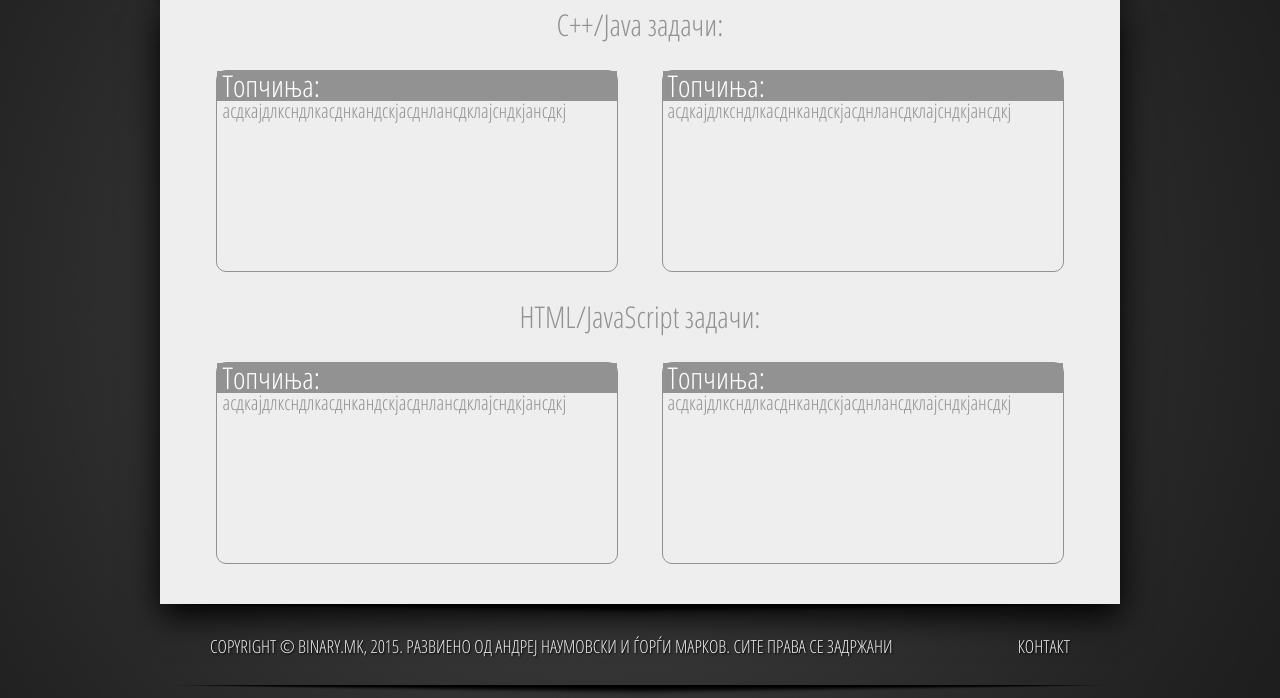
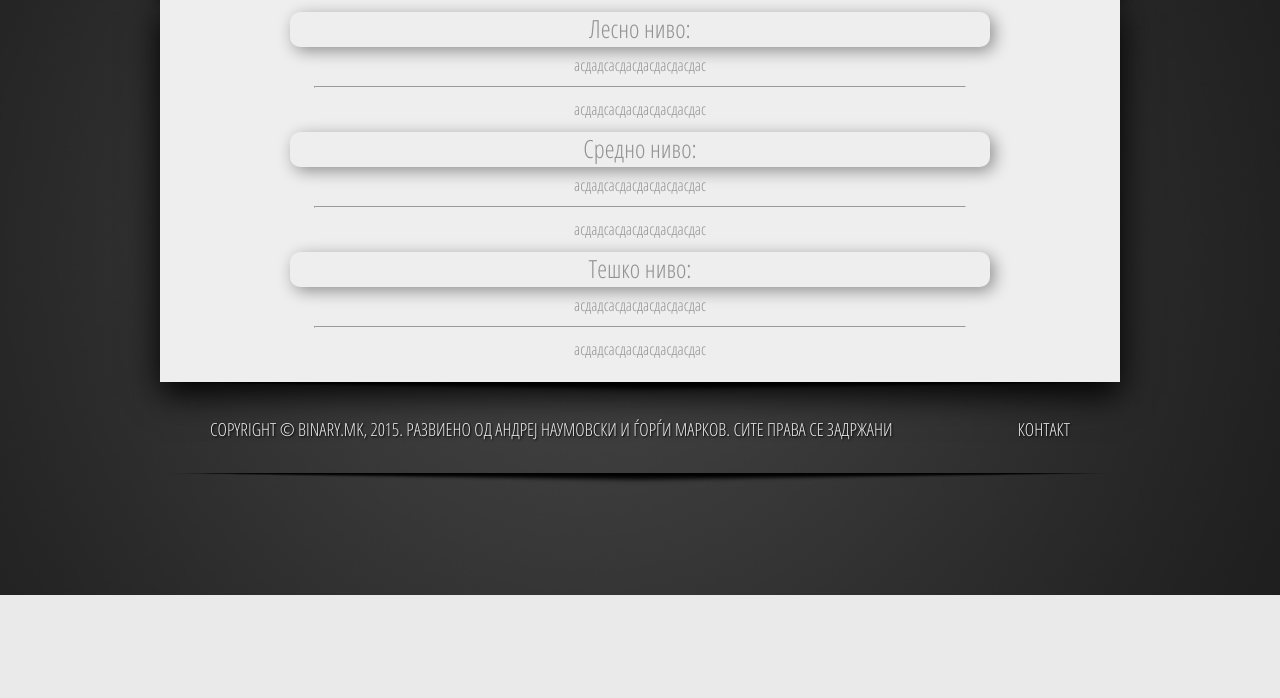
Before and after one commit to andrej-naumovski/binarymk-ias-website, a PHP site: page /practice.php in a window 1280 px wide. Shown: the part 205-903 px from the top of the page. After the commit the page ends 800 px from the top, so only its background shows below. Run offline with PHP 8.4, Linux system fonts and the light colour scheme.

Commit message:
Practice.php/css changed.
Practice.php/css changed.

```diff
--- a/practice.php
+++ b/practice.php
@@ -25,42 +25,30 @@
 			</nav>
 		</header>
 		<div id="main">
-		<h2>C++/Java задачи:</h2>
-			<div id="zadacha1" class="zadacha">
-				<div id="topdiv">
-				<h1>Топчиња:</h1>
-				</div>
-				<div id="botdiv">
-				<p>асдкајдлксндлкасднкандскјасднлансдклајсндкјансдкј</p>
-				</div>
+			<div class="contentBtn" id="easy">
+			<h3>Лесно ниво:</h3>
 			</div>
-			<div  id="zadacha2" class="zadacha">
-				<div id="topdiv">
-				<h1>Топчиња:</h1>
-				</div>
-				<div id="botdiv">
-				<p>асдкајдлксндлкасднкандскјасднлансдклајсндкјансдкј</p>
-				</div>
+			<div class="content" id="easyContent">
+			<p>асдадсасдасдасдасдасдас</p>
+			<hr />
+			<p>асдадсасдасдасдасдасдас</p>
 			</div>
-			<br />
-			<h2>HTML/JavaScript задачи:</h2>
-			<div id="zadacha1" class="zadacha">
-				<div id="topdiv">
-				<h1>Топчиња:</h1>
-				</div>
-				<div id="botdiv">
-				<p>асдкајдлксндлкасднкандскјасднлансдклајсндкјансдкј</p>
-				</div>
+			<div class="contentBtn" id="medium">
+			<h3>Средно ниво:</h3>
 			</div>
-			<div  id="zadacha2" class="zadacha">
-				<div id="topdiv">
-				<h1>Топчиња:</h1>
-				</div>
-				<div id="botdiv">
-				<p>асдкајдлксндлкасднкандскјасднлансдклајсндкјансдкј</p>
-				</div>
+			<div class="content" id="mediumContent">
+			<p>асдадсасдасдасдасдасдас</p>
+			<hr />
+			<p>асдадсасдасдасдасдасдас</p>
 			</div>
-			<br />
+			<div class="contentBtn" id="hard">
+			<h3>Тешко ниво:</h3>
+			</div>
+			<div class="content" id="hardContent">
+			<p>асдадсасдасдасдасдасдас</p>
+			<hr />
+			<p>асдадсасдасдасдасдасдас</p>
+			</div>
 		</div>
 		<img src="images/register-undershade.png" style="margin: auto; width: 960px;" />
 		<footer>
--- a/styles/practice.css
+++ b/styles/practice.css
@@ -1,28 +1,21 @@
-.zadacha {
-	height: 200px;
-	width: 400px;
-	display: inline-block;
-	border: 1px solid #929292;
+.contentBtn {
+	backround color: #fff;
 	border-radius: 10px;
-	margin: 20px;
+	box-shadow: 4px 4px 16px rgba(0, 0, 0, 0.4);
+	display:inline-block;
+	width: 700px;
+	height: 30px;
+	padding-top: 4px;
+	padding-bottom: 1px;
+	margin-top: 10px;
+	margin-bottom: 5px;
 }
-h1 {
-	font-size: 30px;
-	color: #fff;
-	text-align: left;
-	padding-left: 5px;
+h3 {
+	font-size: 25px;
 }
-#topdiv {
-	height: 30px;
-	background-color: #929292;
+p {
+	padding: 5px;
 }
-#main p {
-	text-align: left;
-	padding-left: 5px;
-	font-size: 20px;
+hr {
+	width: 650px;
 }
-#main h2 {
-	padding: 10px;
-	text-align: center;
-	font-size: 30px;
-}
```
